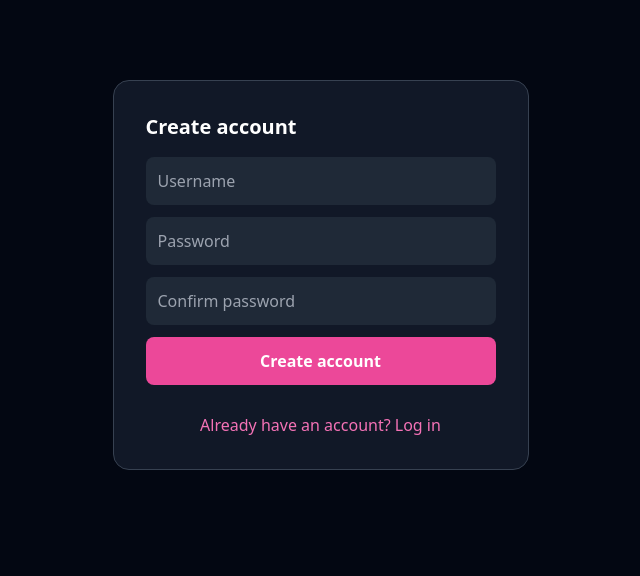
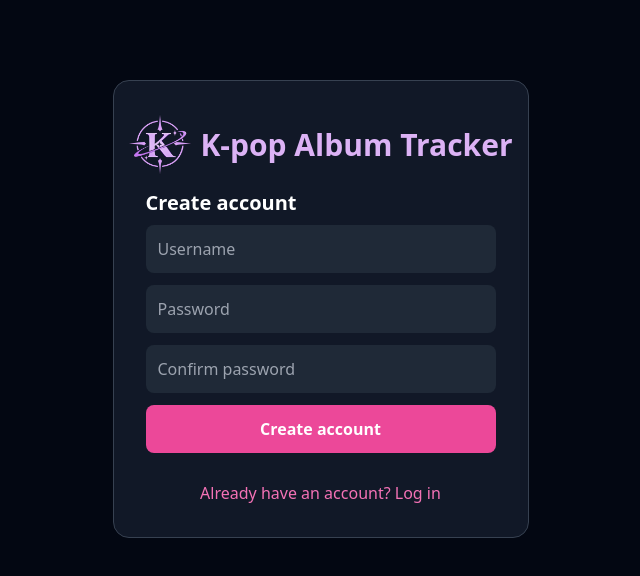
Before and after one commit to Aram-Musayelyan/Album-Tracker, a plain HTML site: page Pages/signup.html in a window 1280 px wide. Shown: the whole page, without its empty margins (312-952 px from the left). Drawn offline with nearby package versions, Linux system fonts and the light colour scheme; no server answers.

Commit message:
Add files via upload

```diff
--- a/Pages/signup.html
+++ b/Pages/signup.html
@@ -35,7 +35,15 @@
     <body data-page="signup" class="bg-gray-950 text-white min-h-screen">
         <div id="register-form">
 
-            <h2 class="text-xl font-bold text-white mb-4">
+            <div class="flex items-center justify-center gap-2 mb-3">
+                <img src="../Transparent Logo.png" alt="" class="w-16 h-16 object-contain">
+
+                <h1 class="text-3xl font-bold text-[rgb(220,178,245)] whitespace-nowrap">
+                    K-pop Album Tracker
+                </h1>
+            </div>
+
+            <h2 class="text-xl font-bold text-white mb-2">
                 Create account
             </h2>
 
--- a/service-worker.js
+++ b/service-worker.js
@@ -1,4 +1,4 @@
-const CACHE_NAME = "kpop-album-tracker-v3";
+const CACHE_NAME = "kpop-album-tracker-v4";
 
 const FILES_TO_CACHE = [
     "./",
```
Also changed, not shown: Pages/login.html (+9 -1 lines), design.css (line endings or trailing spaces).
